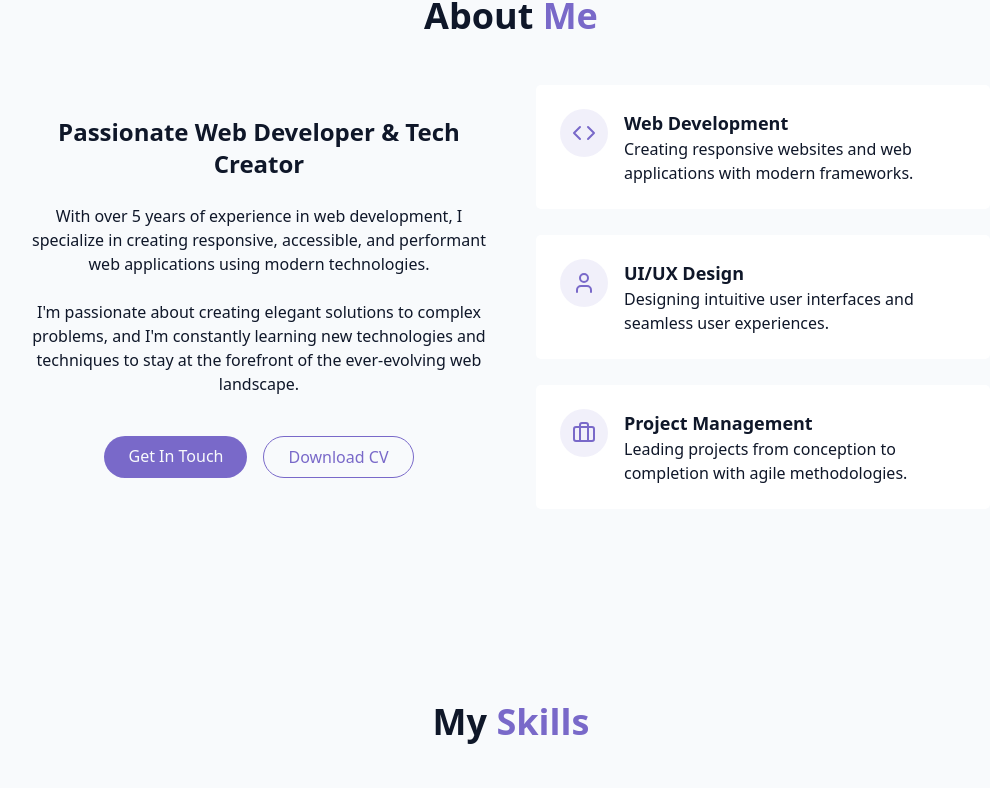
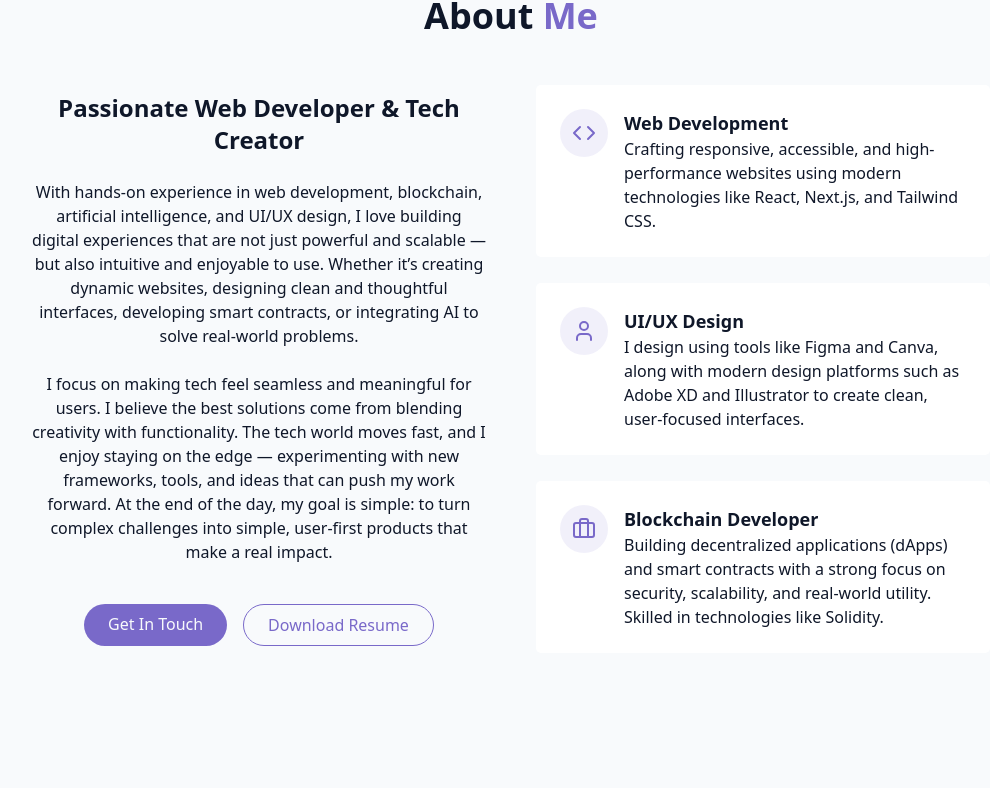
Before and after one commit to Ayushsingh48/Myportfoliowebsite-, a React (Vite) app: page / in a window 1280 px wide. Shown: the part 900-1688 px from the top of the page, without its empty margins (129-1119 px from the left). Built offline with nearby package versions, Linux system fonts and the light colour scheme.

Commit message:
new changes

```diff
--- a/src/components/AboutSection.jsx
+++ b/src/components/AboutSection.jsx
@@ -16,16 +16,11 @@ export const AboutSection = () => {
             </h3>
 
             <p className="text-muted-foreground">
-              With over 5 years of experience in web development, I specialize
-              in creating responsive, accessible, and performant web
-              applications using modern technologies.
+              With hands-on experience in web development, blockchain, artificial intelligence, and UI/UX design, I love building digital experiences that are not just powerful and scalable — but also intuitive and enjoyable to use. Whether it’s creating dynamic websites, designing clean and thoughtful interfaces, developing smart contracts, or integrating AI to solve real-world problems.
             </p>
 
             <p className="text-muted-foreground">
-              I'm passionate about creating elegant solutions to complex
-              problems, and I'm constantly learning new technologies and
-              techniques to stay at the forefront of the ever-evolving web
-              landscape.
+              I focus on making tech feel seamless and meaningful for users. I believe the best solutions come from blending creativity with functionality. The tech world moves fast, and I enjoy staying on the edge — experimenting with new frameworks, tools, and ideas that can push my work forward. At the end of the day, my goal is simple: to turn complex challenges into simple, user-first products that make a real impact.
             </p>
 
             <div className="flex flex-col sm:flex-row gap-4 pt-4 justify-center">
@@ -35,10 +30,11 @@ export const AboutSection = () => {
               </a>
 
               <a
-                href=""
+                href="/resume.pdf"
+                download="Resume.pdf"
                 className="px-6 py-2 rounded-full border border-primary text-primary hover:bg-primary/10 transition-colors duration-300"
               >
-                Download CV
+                Download Resume
               </a>
             </div>
           </div>
@@ -52,8 +48,7 @@ export const AboutSection = () => {
                 <div className="text-left">
                   <h4 className="font-semibold text-lg"> Web Development</h4>
                   <p className="text-muted-foreground">
-                    Creating responsive websites and web applications with
-                    modern frameworks.
+                    Crafting responsive, accessible, and high-performance websites using modern technologies like React, Next.js, and Tailwind CSS.
                   </p>
                 </div>
               </div>
@@ -66,8 +61,7 @@ export const AboutSection = () => {
                 <div className="text-left">
                   <h4 className="font-semibold text-lg">UI/UX Design</h4>
                   <p className="text-muted-foreground">
-                    Designing intuitive user interfaces and seamless user
-                    experiences.
+                    I design using tools like Figma and Canva, along with modern design platforms such as Adobe XD and Illustrator to create clean, user-focused interfaces.
                   </p>
                 </div>
               </div>
@@ -79,10 +73,9 @@ export const AboutSection = () => {
                 </div>
 
                 <div className="text-left">
-                  <h4 className="font-semibold text-lg">Project Management</h4>
+                  <h4 className="font-semibold text-lg">Blockchain Developer</h4>
                   <p className="text-muted-foreground">
-                    Leading projects from conception to completion with agile
-                    methodologies.
+                    Building decentralized applications (dApps) and smart contracts with a strong focus on security, scalability, and real-world utility. Skilled in technologies like Solidity.
                   </p>
                 </div>
               </div>
--- a/src/components/Navbar.jsx
+++ b/src/components/Navbar.jsx
@@ -35,7 +35,7 @@ export const Navbar = () => {
           href="#hero"
         >
           <span className="relative z-10">
-            <span className="text-glow text-foreground"> PedroTech </span>{" "}
+            <span className="text-glow text-foreground"> My </span>{" "}
             Portfolio
           </span>
         </a>
```
Also changed, not shown: 1 other file (tests, documents, lock files or other folders).
